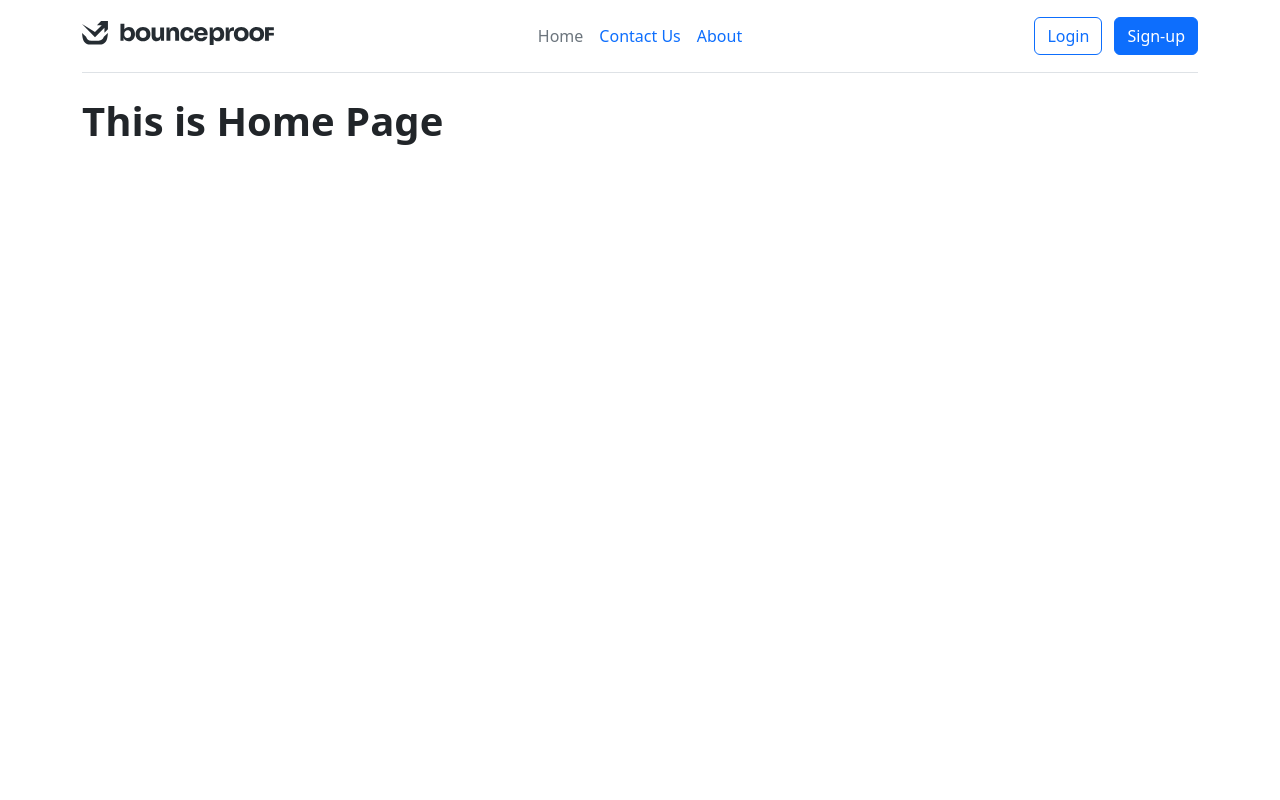
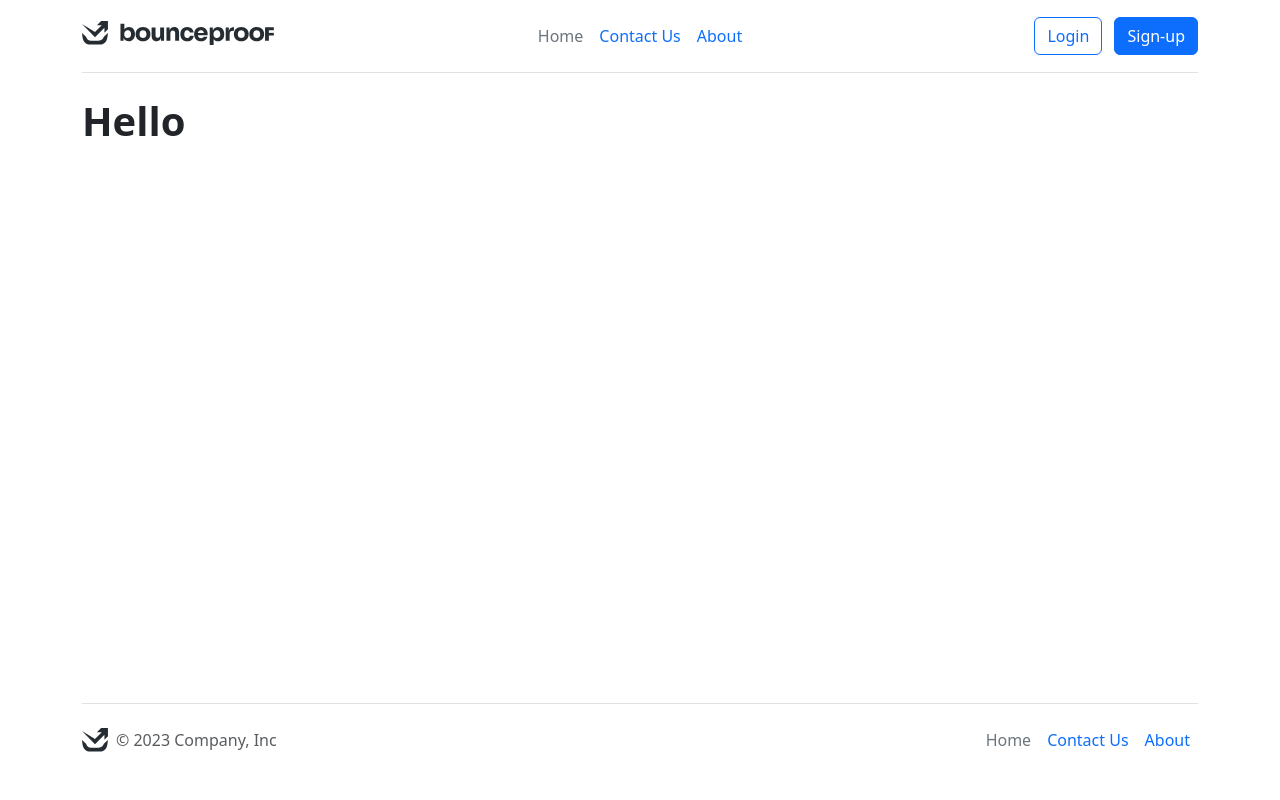
Before and after one commit to sv1nce/flask_1, a Flask app: page / in a window 1280 px wide. Run offline with Flask 3, Linux system fonts and the light colour scheme.

Commit message:
Adding SQL Alchemy

```diff
--- a/app.py
+++ b/app.py
@@ -1,4 +1,5 @@
 from flask import Flask,render_template
+from flask_sqlalchemy import SQLAlchemy
 
 app = Flask(__name__)
 
--- a/static/css/main.css
+++ b/static/css/main.css
@@ -2,3 +2,23 @@ h1{
     font-size: 40px;
     font-weight: 700;
 }
+
+/*Header*/
+header{
+    position: sticky;
+    top: 0;
+    background: #fff;
+}
+
+/*General Stuff*/
+html,body{
+    height: 100%;
+}
+.container{
+    min-height: 100%;
+    display: flex;
+    flex-direction: column;
+}
+.content{
+    flex: 1 1 auto;
+}
--- a/templates/base.html
+++ b/templates/base.html
@@ -28,9 +28,26 @@
               <button type="button" class="btn btn-primary">Sign-up</button>
             </div>
           </header>
-        {% block body %}
+        <div class="content">
+            {% block content %}
+                <h1>Hello</h1>
+            {% endblock %}
+        </div>
 
-        {% endblock %}
+        <footer class="d-flex flex-wrap justify-content-between align-items-center py-3 my-4 border-top">
+            <div class="col-md-4 d-flex align-items-center">
+              <a href="/" class="mb-3 me-2 mb-md-0 text-body-secondary text-decoration-none lh-1">
+                <img src="{{ url_for('static', filename='img/logo_footer.svg') }}" alt="">
+              </a>
+              <span class="mb-3 mb-md-0 text-body-secondary">© 2023 Company, Inc</span>
+            </div>
+
+            <ul class="nav col-12 col-md-auto mb-2 justify-content-center mb-md-0">
+                <li><a href="{{ url_for('home') }}" class="nav-link px-2 link-secondary">Home</a></li>
+                <li><a href="{{ url_for('contact') }}" class="nav-link px-2">Contact Us</a></li>
+                <li><a href="{{ url_for('about') }}" class="nav-link px-2">About</a></li>
+            </ul>
+          </footer>
     </div>
 
 </body>
```
Also changed, not shown: static/img/logo_footer.svg (added).
